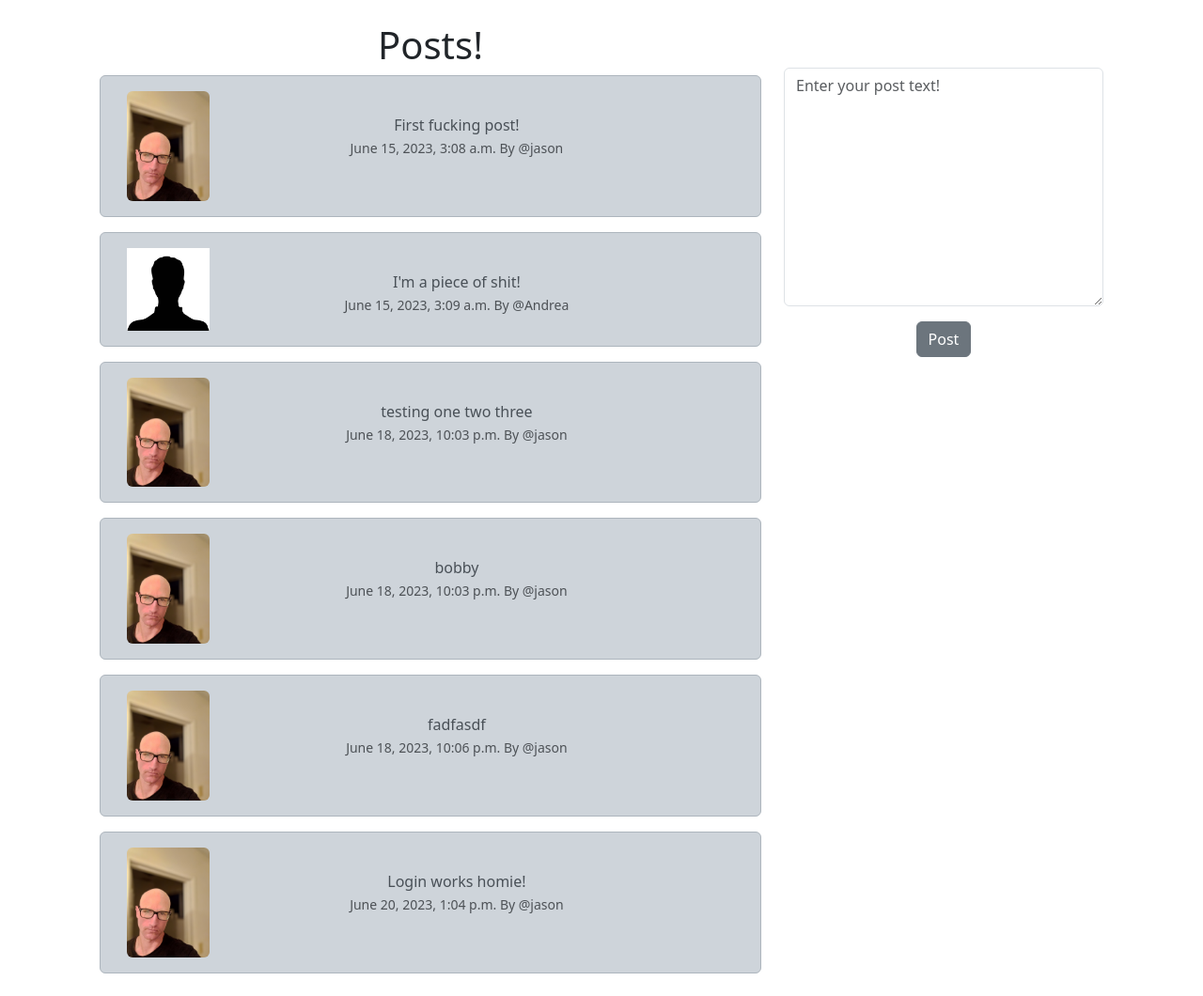
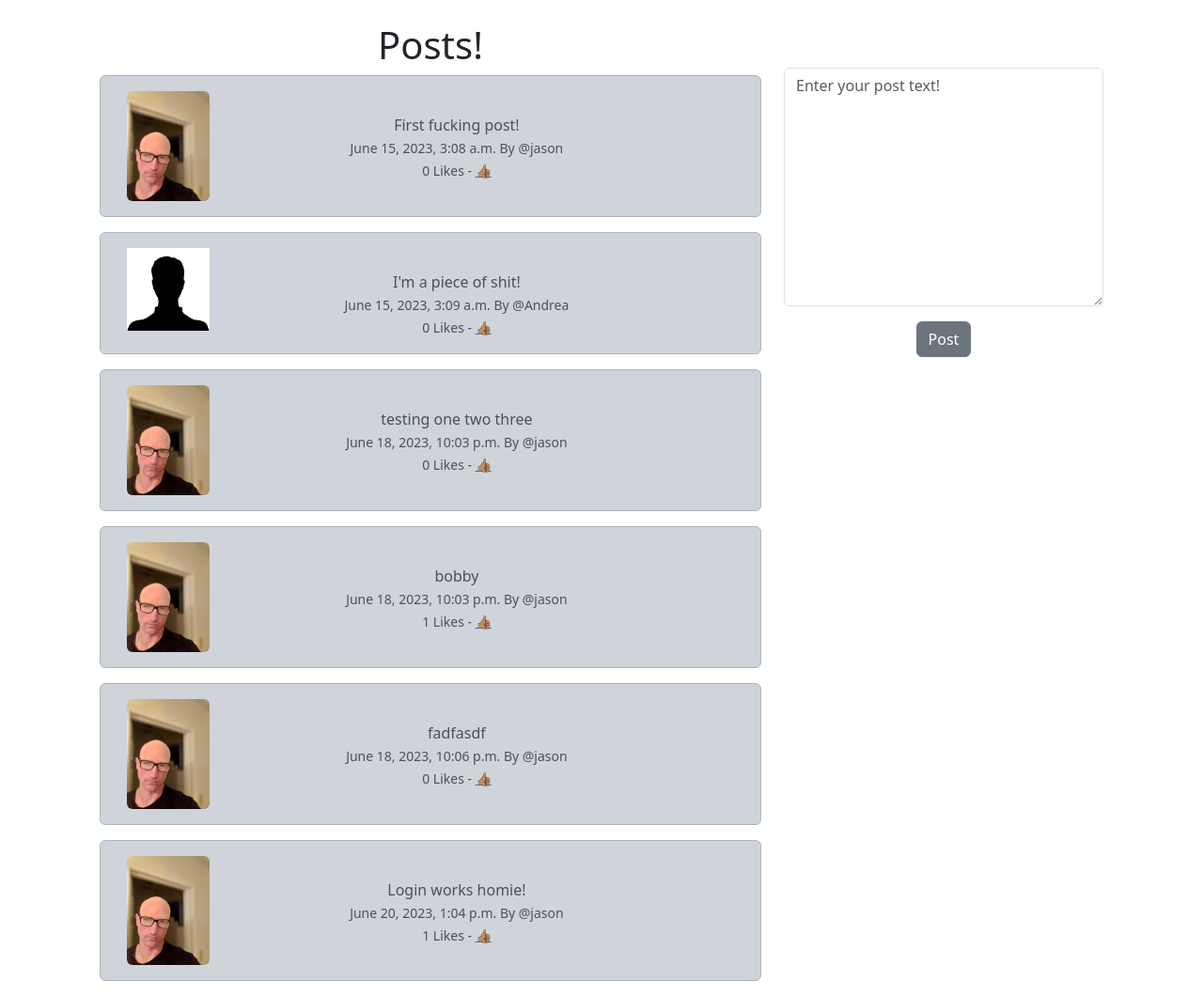
Before and after one commit to Jkhall81/PostIt, a Django app: template social/postit/templates/home.html in a window 1280 px wide. Shown: the part 56-1116 px from the top of the page at 94% size. Before the commit the page ends 1092 px from the top, so only its background shows below. Run offline with Django 4.2, Linux system fonts and the light colour scheme; the template is opened without the code that fills it: values that come from a table or form of the project are taken from there, others are empty; data comes from the database, SQL or seed files in the repository; both versions use the stored data as it was after the commit.

Commit message:
added ability to like / thumbs up and un like / thumbs down peoples posts.

```diff
--- a/social/postit/models.py
+++ b/social/postit/models.py
@@ -11,6 +11,11 @@ class Post(models.Model):
     )
     body = models.CharField(max_length=200)
     created_at = models.DateTimeField(auto_now_add=True)
+    likes = models.ManyToManyField(User, related_name='post_like', blank=True)
+
+    # keep track or count of likes
+    def number_of_likes(self):
+        return self.likes.count()
 
     def __str__(self):
         return (
--- a/social/postit/templates/home.html
+++ b/social/postit/templates/home.html
@@ -23,7 +23,13 @@
                             <br/>
                             {{ post.body }}<br/>
                             <small class="text-muted">
-                                {{ post.created_at}} By @{{ post.user.username }}
+                                {{ post.created_at}} By @{{ post.user.username }}<br/>
+                                {{ post.number_of_likes }} Likes -
+                                {% if user in post.likes.all %}
+                                <a href="{% url 'post_like' post.id %}">👎🏿</a>
+                                {% else %}
+                                <a href="{% url 'post_like' post.id %}">👍🏽</a>
+                                {% endif %}
                             </small>
                         </div>
                         <br/><br/>
--- a/social/postit/urls.py
+++ b/social/postit/urls.py
@@ -9,4 +9,5 @@ urlpatterns = [
     path('logout/', views.logout_user, name='logout'),
     path('register/', views.register_user, name='register'),
     path('update/', views.update_user, name='update'),
+    path('post_like/<int:pk>', views.post_like, name='post_like'),
 ]
```
Also changed, not shown: social/postit/views.py (+15 -1 lines), social/db.sqlite3, social/postit/migrations/0005_post_likes.py (added).
